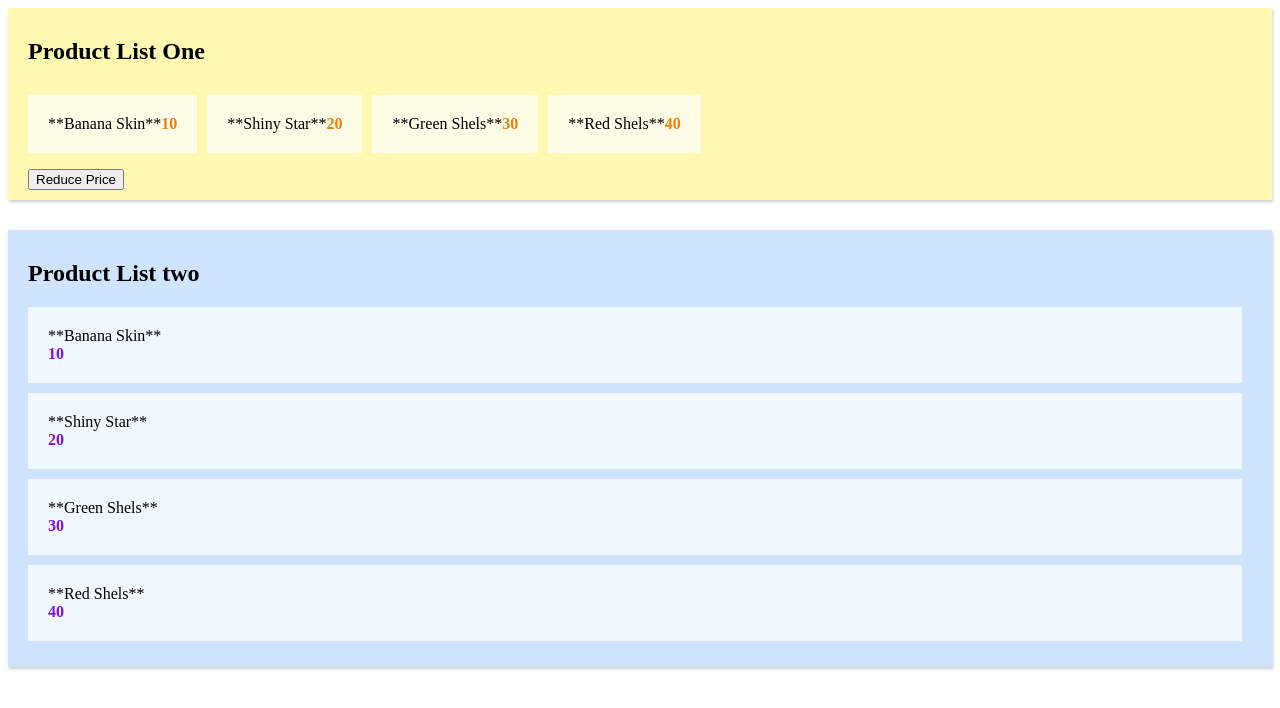
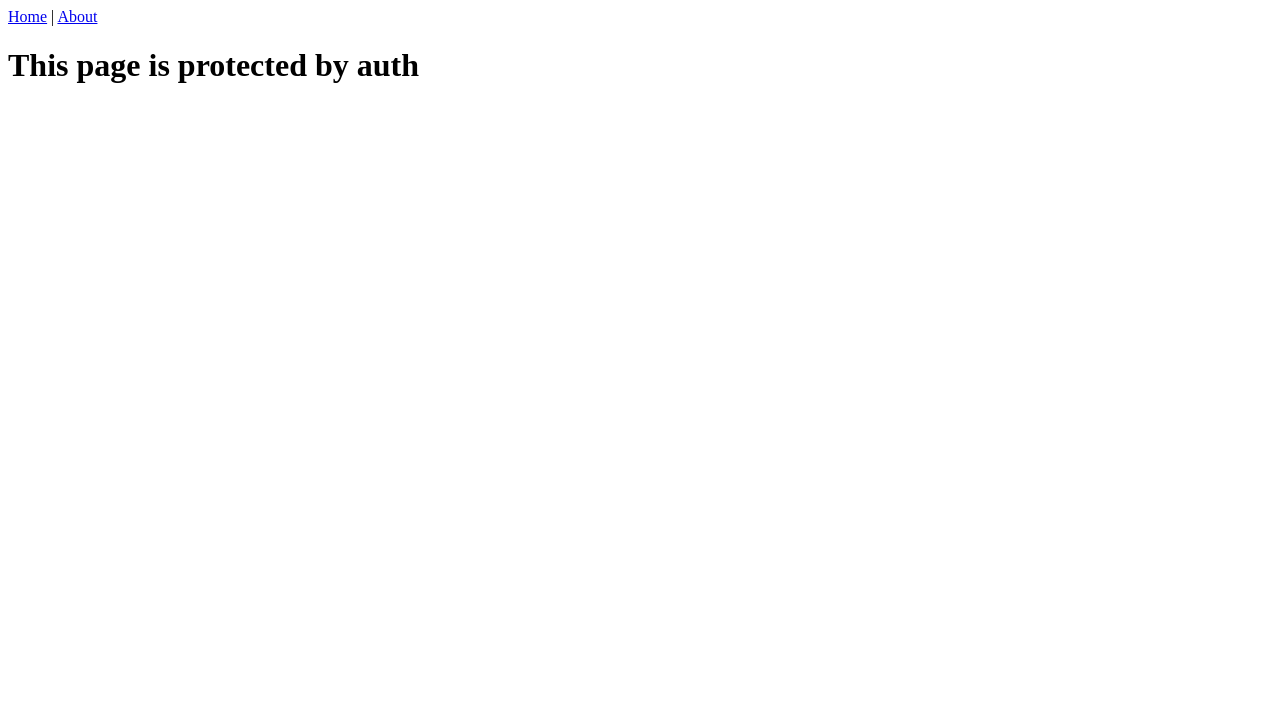
Before and after one commit to ChamkhiAnas/VueAuthentificationsWithJwt, a Vue app: page /Secure in a window 1280 px wide. Shown: the top 708 px of the page. Built offline with nearby package versions, Linux system fonts and the light colour scheme.

Commit message:
AddingTheStoreLogic

```diff
--- a/src/App.vue
+++ b/src/App.vue
@@ -2,23 +2,41 @@
   <div id="app">
      <!-- <product-list-one v-bind:products="products"></product-list-one>
     <product-list-two v-bind:products="products"></product-list-two> -->
-    <product-list-one></product-list-one>
-    <product-list-two></product-list-two>
+    <!-- <product-list-one></product-list-one>
+    <product-list-two></product-list-two> -->
 
+  <div id="app">
+    <div id="nav">
+      <router-link to="/">Home</router-link> |
+      <router-link to="/about">About</router-link><span v-if="isLoggedIn"> | <a @click="logout">Logout</a></span>
+    </div>
+    <router-view/>
+  </div>
 
   </div>
 </template>
 
 <script>
-  import ProductListOne from './components/ProductListOne.vue'
-  import ProductListTwo from './components/ProductListTwo.vue'
+  // import ProductListOne from './components/ProductListOne.vue'
+  // import ProductListTwo from './components/ProductListTwo.vue'
 
 export default {
 
-    components:{
-      'product-list-one':ProductListOne,
-      'product-list-two':ProductListTwo
+    // components:{
+    //   'product-list-one':ProductListOne,
+    //   'product-list-two':ProductListTwo
 
+    // },
+    computed : {
+      isLoggedIn : function(){ return this.$store.getters.isLoggedIn}
+    },
+    methods: {
+      logout: function () {
+        this.$store.dispatch('logout')
+        .then(() => {
+          this.$router.push('/login')
+        })
+      }
     },
 
 
--- a/src/router/index.js
+++ b/src/router/index.js
@@ -1,23 +1,39 @@
 import Vue from 'vue'
 import VueRouter from 'vue-router'
-import Home from '../App.vue'
+// import Home from '../App.vue'
+import Register from '../components/Register.vue'
+import Login from '../components/Login.vue'
+import Secure from '../components/Secure.vue'
+
+
+
 
 Vue.use(VueRouter)
 
   const routes = [
+  // {
+  //   path: '/',
+  //   name: 'Home',
+  //   component: Register
+  // },
   {
-    path: '/',
-    name: 'Home',
-    component: Home
+    path: '/Register',
+    name: 'Register',
+    component: Register
   },
   {
-    path: '/about',
-    name: 'About',
-    // route level code-splitting
-    // this generates a separate chunk (about.[hash].js) for this route
-    // which is lazy-loaded when the route is visited.
-    component: () => import(/* webpackChunkName: "about" */ '../views/About.vue')
-  }
+    path: '/Login',
+    name: 'Login',
+    component: Login
+  },
+  {
+    path: '/Secure',
+    name: 'Secure',
+    component: Secure
+  },
+
+
+
 ]
 
 const router = new VueRouter({
--- a/src/store/index.js
+++ b/src/store/index.js
@@ -37,12 +37,12 @@ export default new Vuex.Store({
         context.commit('reducePrice',payload)
       },2000)
     },
-    login:context=>{
+    // login:context=>{
 
-    },
-    register:context=>{
+    // },
+    // register:context=>{
 
-    }
+    // }
   },
   modules: {
   }
```
